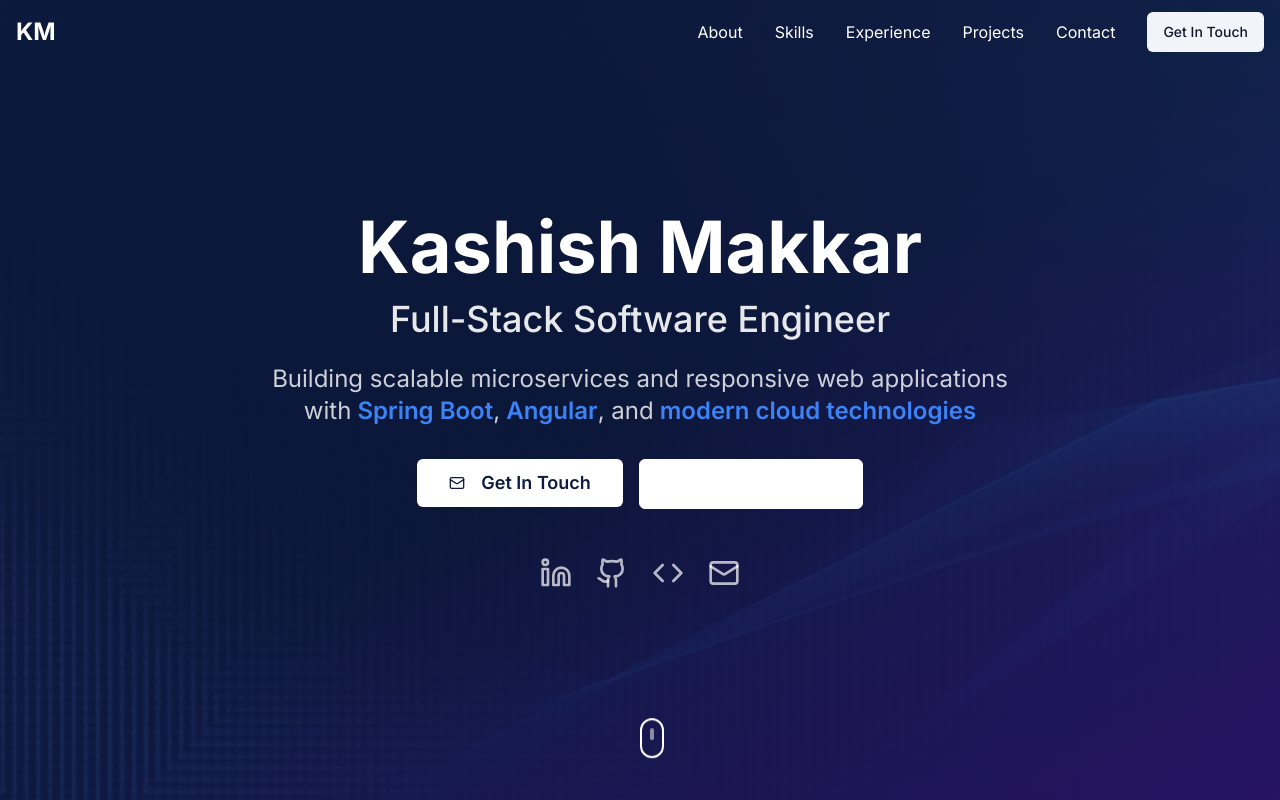
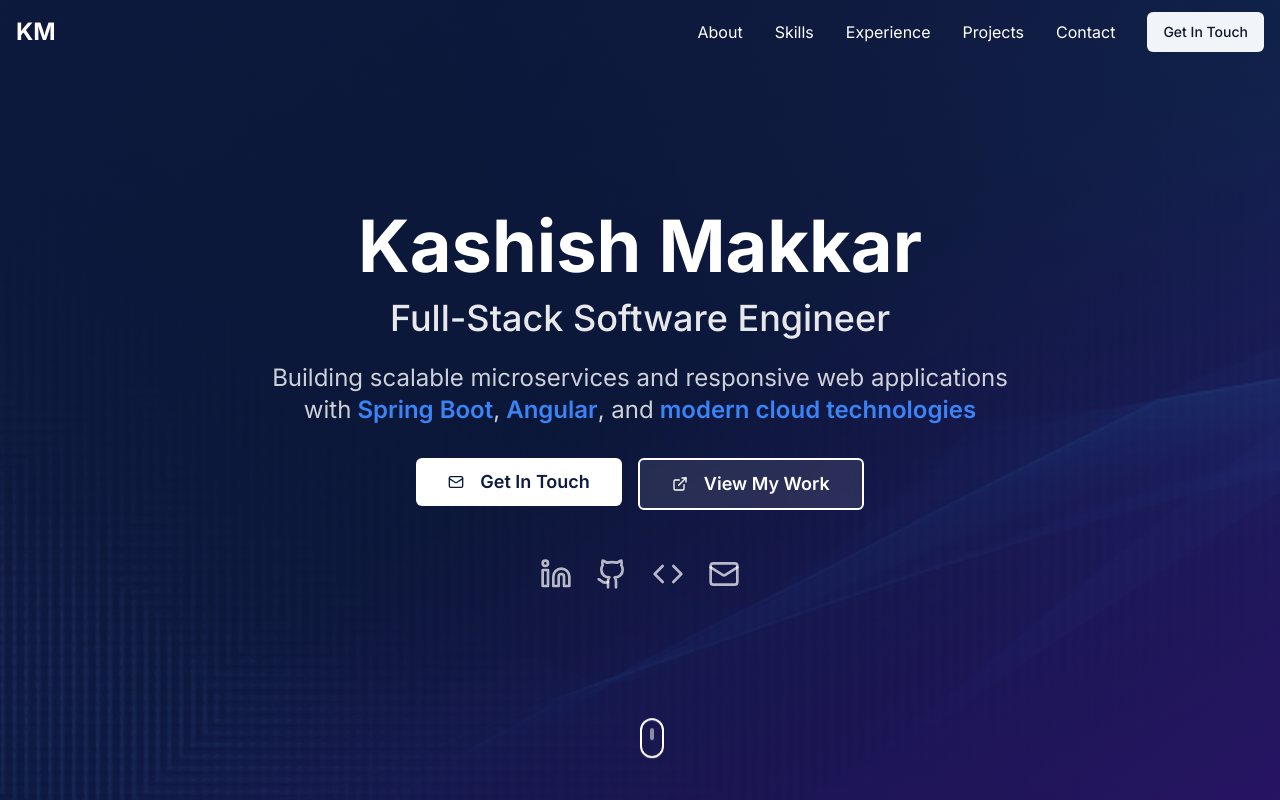
Before and after one commit to kashishmakkar99/kashishmakkar-folio, a React (Vite) app: page / in a window 1280 px wide. Shown: the top 800 px of the page. Built offline with nearby package versions, Linux system fonts and the light colour scheme.

Commit message:
Fix: Make "View Work" visible
The "View Work" button/link was not visible without hovering. This commit ensures it is always visible.

```diff
--- a/src/components/Hero.tsx
+++ b/src/components/Hero.tsx
@@ -48,7 +48,7 @@ export const Hero = () => {
             <Button
               size="lg"
               variant="outline"
-              className="border-white text-white hover:bg-white hover:text-primary font-semibold px-8 py-6 text-lg"
+              className="border-2 border-white bg-white/10 text-white hover:bg-white hover:text-primary font-semibold px-8 py-6 text-lg backdrop-blur-sm"
               onClick={() => scrollToSection('projects')}
             >
               <ExternalLink className="mr-2 h-5 w-5" />
```
